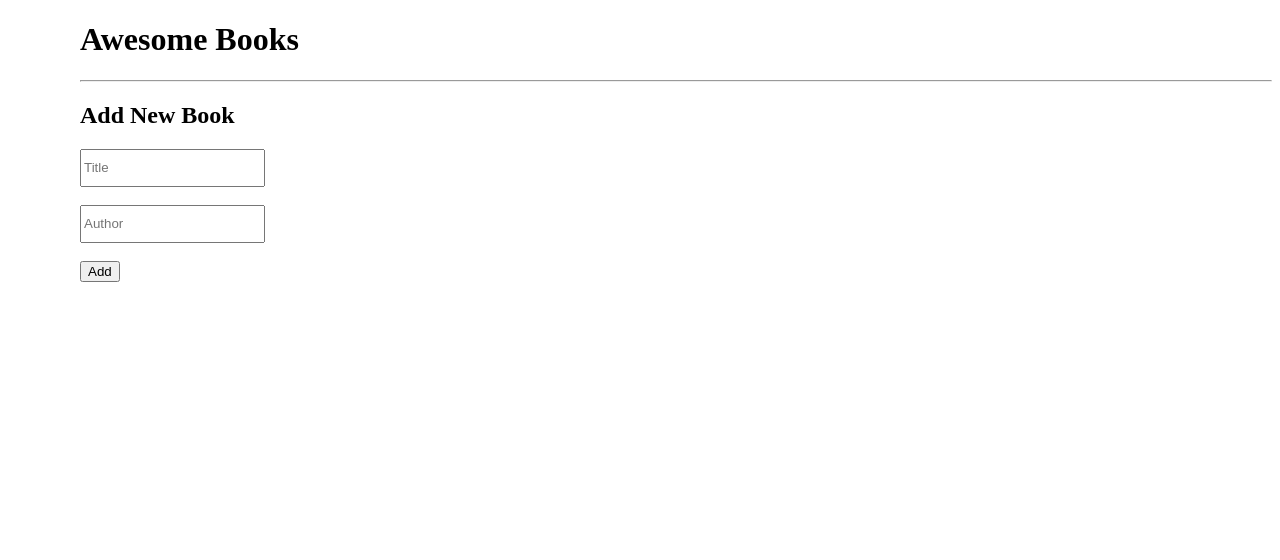
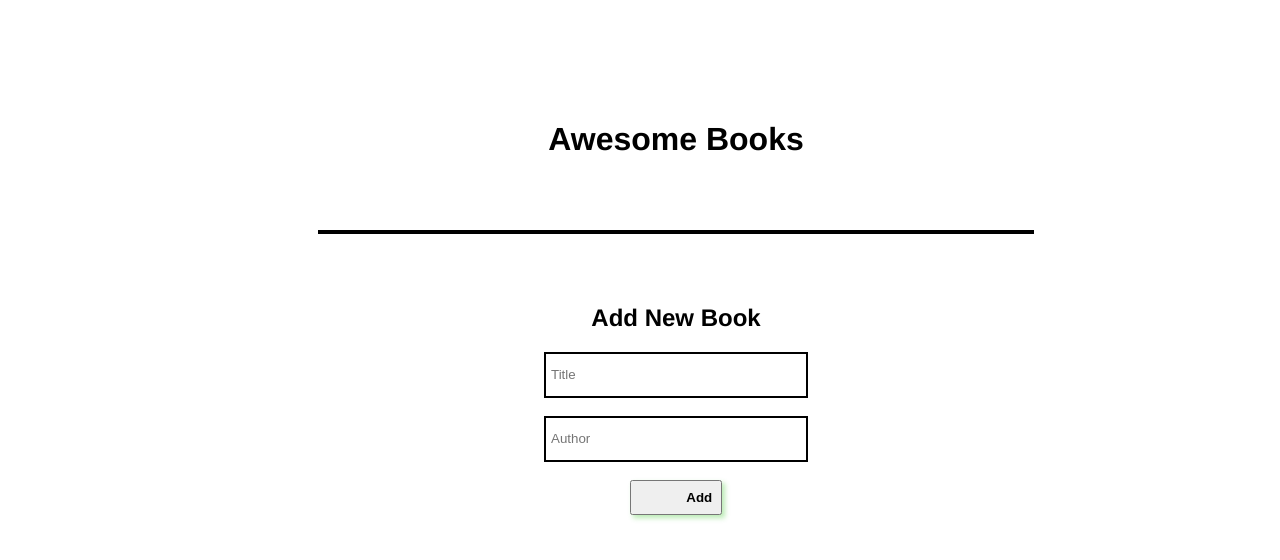
Before and after one commit to Innocent259/Awesome_books, a website: page index.html in a window 1280 px wide. Drawn offline with Linux system fonts and the light colour scheme.

Commit message:
rationalise css file

```diff
--- a/index.css
+++ b/index.css
@@ -1,6 +1,8 @@
 body {
   padding: 0;
   margin-left: 5rem;
+  font-family: 'Franklin Gothic Medium', 'Arial Narrow', Arial, sans-serif;
+  font-weight: bold;
 }
 
 input {
@@ -13,3 +15,58 @@ input {
   gap: 1rem;
   align-items: center;
 }
+
+.main {
+  display: flex;
+  text-align: center;
+  flex-direction: column;
+  margin-top: 100px;
+  align-items: center;
+}
+
+.table {
+  border-collapse: collapse;
+  width: 40%;
+  border: 4px solid #000;
+}
+
+hr {
+  width: 60%;
+  border: none;
+  border-top: 4px solid #000;
+  margin: 50px 0;
+}
+
+.input-form {
+  width: 250px;
+  border: 2px solid #000;
+  padding: 5px;
+}
+
+.add-button {
+  padding: 8px;
+  box-shadow: 3px 3px 5px rgba(28, 189, 7, 0.3);
+  width: 35%;
+  text-align: right;
+  font-weight: bold;
+  text-decoration: none;
+  text-decoration-color: #000;
+}
+
+#table tr:nth-child(even) {
+  background-color: #f2f2f2;
+}
+
+#table tr:nth-child(odd) {
+  background-color: #fff;
+}
+
+.remove-book {
+  padding: 8px;
+  box-shadow: 3px 3px 5px rgba(28, 189, 7, 0.3);
+  width: 35%;
+  text-align: right;
+  font-weight: bold;
+  text-decoration: none;
+  text-decoration-color: #000;
+}
--- a/index.html
+++ b/index.html
@@ -8,16 +8,28 @@
         <title>Awesome Books</title>
     </head>
     <body>
+        <div class="main">
         <h1>Awesome Books</h1>
+        <table id="table">
+            <tbody>
+            </tbody>
+        </table>
         <div class="booklist">
         </div>
         <hr>
         <h2>Add New Book</h2>
         <form id="form">
-            <input type="text" id="title" placeholder="Title"><br><br>
-            <input type="text" id="author" placeholder="Author"><br><br>
+            <input type="text" id="title" placeholder="Title" class ="input-form">
+            <br>
+            <br>
+            <input type="text" id="author" placeholder="Author" class="input-form">
+            <br>
+            <br>
             <button class="add-button" type="submit">Add</button>
+
         </form>
+
         <script src="index.js"></script>
+        <div>
     </body>
 </html>
--- a/package.json
+++ b/package.json
@@ -11,7 +11,7 @@
     "stylelint-scss": "^3.21.0"
   },
   "name": "awesome_books-1",
-  "description": "",
+  "description": "<a name=\"Awesome Books\"></a>",
   "version": "1.0.0",
   "main": "index.js",
   "scripts": {
```
